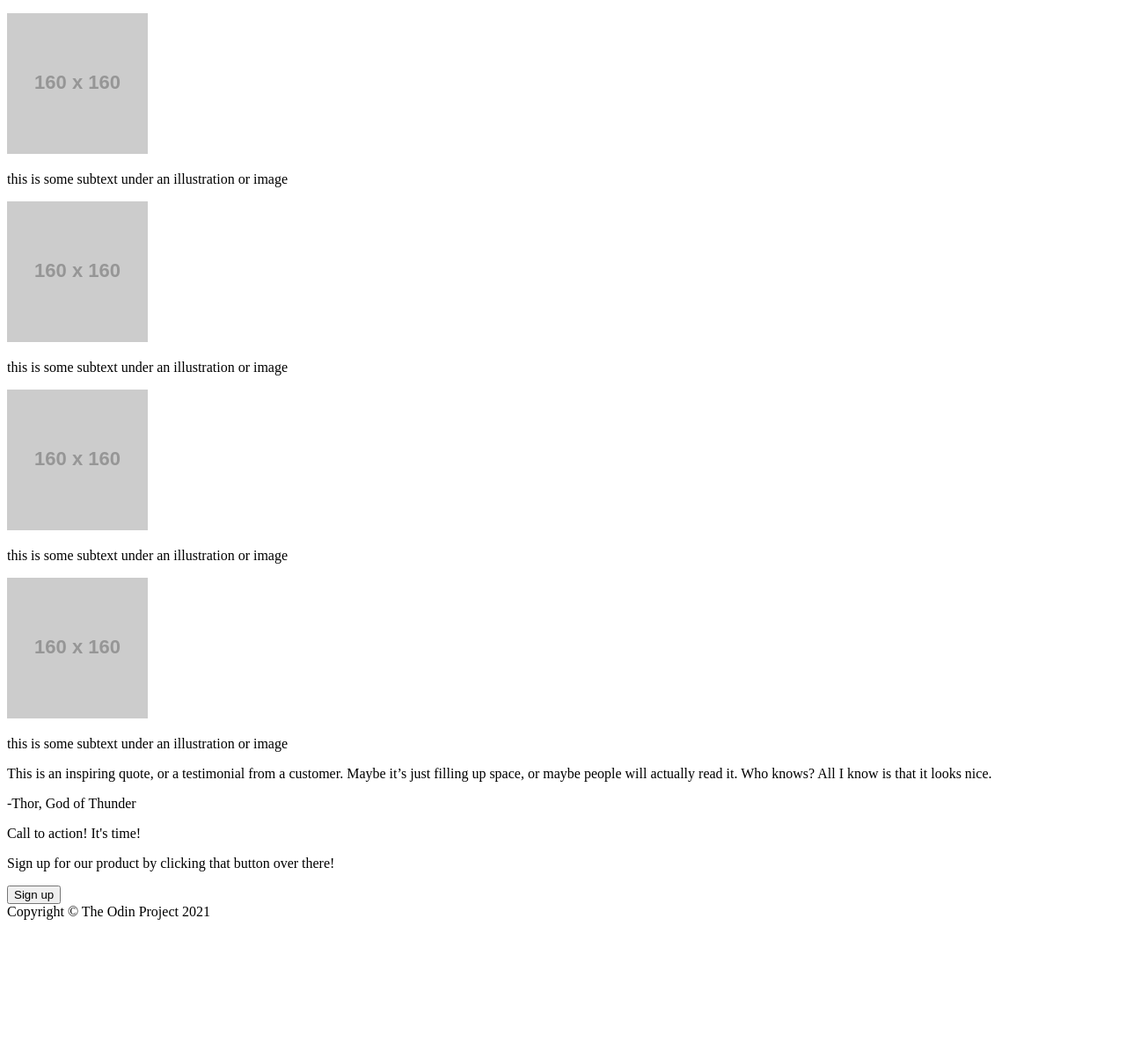
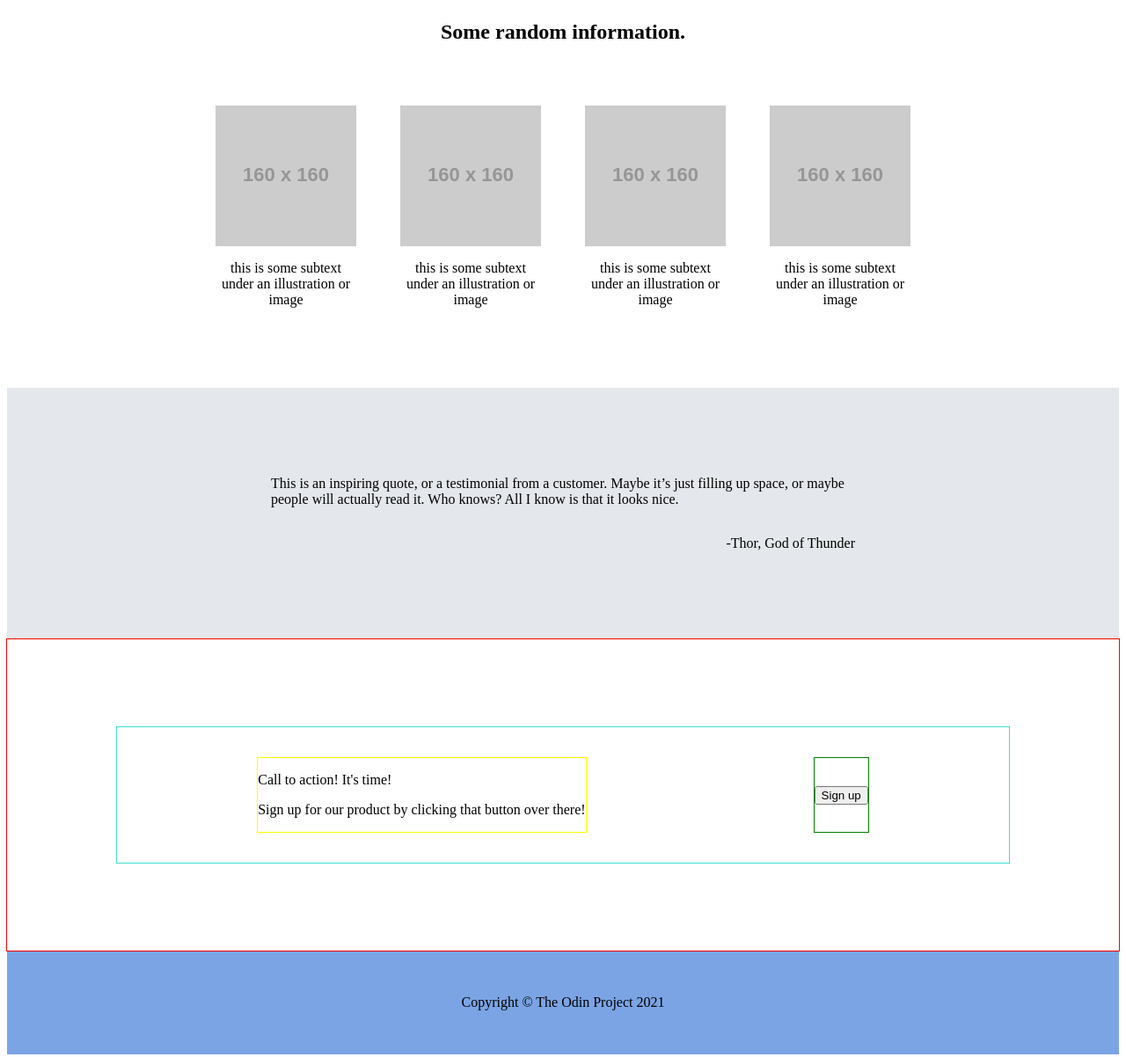
Before and after one commit to dwntl/landing-page, a plain HTML site: page index.html in a window 1280 px wide. Shown: the part 510-1712 px from the top of the page at 88% size. Before the commit the page ends 1564 px from the top, so only its background shows below. Drawn offline with Linux system fonts and the light colour scheme; placeholder pictures from the web are drawn by us.

Commit message:
Add CSS flexbox to position elements

```diff
--- /dev/null
+++ b/css/style.css
@@ -0,0 +1,146 @@
+/* Dark Blue Nav */
+nav {
+    background-color: #A9ADAF;
+
+    padding: 8px;
+    padding-left: 200px;
+    padding-right: 200px;
+
+    display: flex;
+    justify-content: space-between;
+}
+
+.header {
+    outline: 1px solid red;
+}
+
+ul {
+    list-style-type: none;
+
+    display: flex;
+    justify-content: space-evenly;
+}
+
+li {
+    /* outline: 1px solid green; */
+    padding-left: 8px;
+    padding-right: 8px;
+}
+
+/* Dark Blue Main */
+.hero {
+    background-color: #757c7f;
+
+    display: flex;
+}
+
+.hero-text {
+    padding: 75px;
+    padding-left: 200px;
+}
+
+.hero-image {
+    padding: 75px;
+    padding-right: 200px;
+}
+
+/* White */
+h2 {
+    padding: 20px;
+    margin: 25px;
+    margin-top: 50px;
+
+    display: flex;
+    justify-content: center;
+}
+
+.rando-box {
+    margin-bottom: 50px;
+
+    display: flex;
+    justify-content: center;
+}
+
+.rando-box-info {
+    width: 160px;
+    height: auto;
+    margin: 25px;
+
+    text-align: center;
+
+    display: flex;
+    flex-direction: column;
+    align-items: center;
+}
+
+/* Grey */
+.quote-box {
+    background-color: #E4E7EB;
+
+    display: flex;
+    flex-direction: column;
+    align-items: center;
+}
+
+.quote {
+    margin-top: 100px;
+    margin-left: 300px;
+    margin-right: 300px;
+}
+
+.quote-name {
+    margin-right: 300px;
+    margin-bottom: 100px;
+
+    display: flex;
+    margin-left: auto;
+}
+
+/* White Part 2 */
+
+.button-box {
+    outline: 1px solid red;
+    padding: 100px;
+
+    display: flex;
+    justify-content: center;
+}
+
+.button-box-border {
+    outline: 1px solid turquoise;
+
+    padding: 25px;
+    padding-left: 150px;
+    padding-right: 150px;
+
+    display: flex;
+    justify-content: center;
+}
+
+.button-box-text {
+    outline: 1px solid yellow;
+    margin: 10px;
+    margin-right: 250px;
+}
+
+.button-box-button {
+    outline: 1px solid green;
+    margin: 10px;
+
+    display: flex;
+    justify-content: center;
+    align-items: center;
+}
+
+/* Footer */
+
+footer {
+    background-color: #7ba4e5;
+
+    padding-top: 50px;
+    padding-bottom: 50px;
+
+    text-align: center;
+
+    display: flex;
+    justify-content: center;
--- a/index.html
+++ b/index.html
@@ -5,19 +5,27 @@
     <meta http-equiv="X-UA-Compatible" content="IE=edge">
     <meta name="viewport" content="width=device-width, initial-scale=1.0">
     <title>Document</title>
+
+    <link rel="stylesheet" href="./css/style.css">
   </head>
 
   <body>
-    <!-- Dark Blue -->
+    <!-- Dark Blue Nav Part-->
     <nav>
-      <p>Header Logo</p>
+      <section>
+        <p class="header">Header Logo</p>
+      </section>
+
       <ul>
         <li>header link one</li>
         <li>header link two</li>
         <li>header link three</li>
       </ul>
-      <section>
-        <section>
+    </nav>
+
+    <!-- Dark Blue Main -->
+    <section class="hero">
+      <section class="hero-text">
         <h1>This website is awesome</h1>
         <p>
           This website has some subtext that goes here under the main title.
@@ -25,14 +33,17 @@
         </p>
         <button type="button">Sign up</button>
       </section>
+      <div class="hero-image">
         <img src="https://dummyimage.com/525x235/000000/fff.jpg&text=this+is+a+placeholder+for+an+image"
         alt="this is a placeholder for an image"/>
+      </div>
     </section>
-    </nav>
+
     <!-- White -->
     <section>
       <h2>Some random information.</h2>
-      <section>
+      <section class="rando-box">
+        <section class="rando-box-info">
           <img src="https://dummyimage.com/160x160/3264a1/fff.jpg"
           alt="this is a placeholder for an image"/>
           <p>
@@ -40,7 +51,7 @@
           </p>
         </section>
 
-      <section>
+        <section class="rando-box-info">
           <img src="https://dummyimage.com/160x160/3264a1/fff.jpg"
           alt="this is a placeholder for an image"/>
           <p>
@@ -48,7 +59,7 @@
           </p>
         </section>
 
-      <section>
+        <section class="rando-box-info">
           <img src="https://dummyimage.com/160x160/3264a1/fff.jpg"
           alt="this is a placeholder for an image"/>
           <p>
@@ -56,7 +67,7 @@
           </p>
         </section>
 
-      <section>
+        <section class="rando-box-info">
           <img src="https://dummyimage.com/160x160/3264a1/fff.jpg"
           alt="this is a placeholder for an image"/>
           <p>
@@ -64,25 +75,30 @@
           </p>
         </section>
       </section>
+    </section>
+
     <!-- Grey -->
-    <section>
-      <p>
+    <section class="quote-box">
+      <p class="quote">
         This is an inspiring quote, or a testimonial from a customer.
         Maybe it’s just filling up space, or maybe people will actually read it.
         Who knows? All I know is that it looks nice.
       </p>
-      <p>
+      <p class="quote-name">
         -Thor, God of Thunder
       </p>
     </section>
+
     <!-- White Part 2 -->
-    <section>
-      <section>
+    <section class="button-box">
+      <section class="button-box-border">
+        <section class="button-box-text">
           <p>Call to action! It's time!</p>
           <p>Sign up for our product by clicking that button over there!</p>
         </section>
-      <section>
+        <section class="button-box-button">
           <button type="button">Sign up</button>
+        </section>
       </section>
     </section>
   </body>
```
Lines whose indentation alone changed are shown as unchanged.
